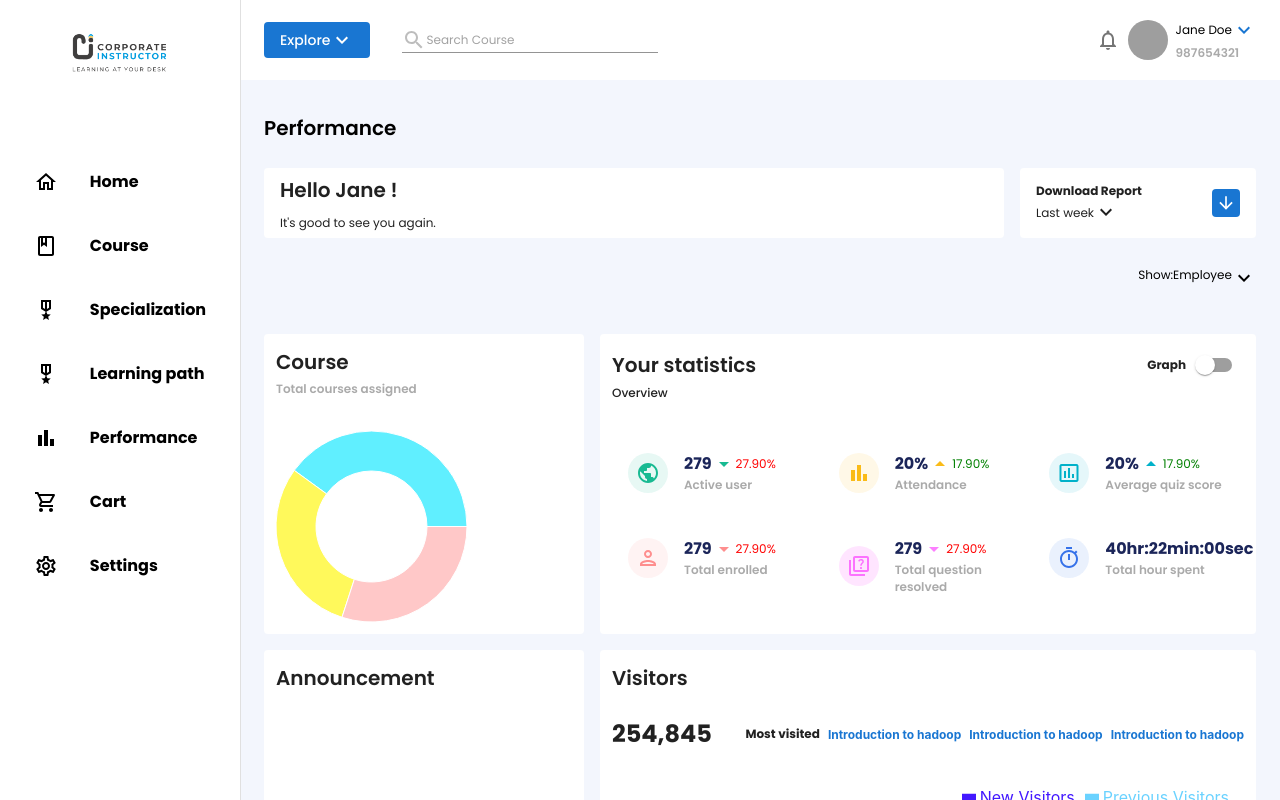
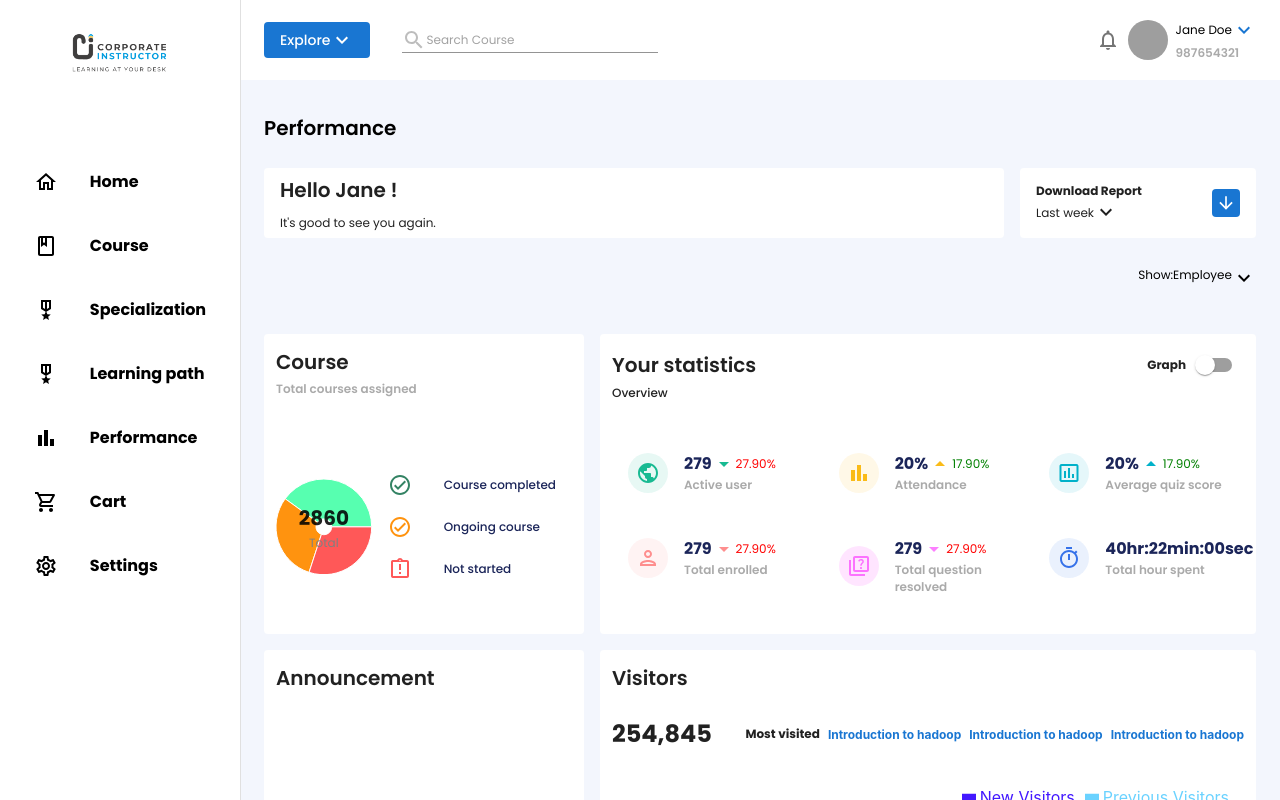
Before and after one commit to YaminNather/selection_application, a React (Create React App) app: page / in a window 1280 px wide. Shown: the top 800 px of the page. Built offline with nearby package versions, Linux system fonts and the light colour scheme; grey boxes are pictures that could not be loaded.

Commit message:
Fixed pie chart

```diff
--- a/src/pages/dashboard/dashboard_courses/courses_pie_chart.tsx
+++ b/src/pages/dashboard/dashboard_courses/courses_pie_chart.tsx
@@ -9,9 +9,9 @@ interface ChartData {
 }
 
 const chartData: ChartData[] = [
-  { name: "Group A", value: 400, color: "rgb(96, 239, 255)" },
-  { name: "Group B", value: 300, color: "rgb(255, 249, 91)" },
-  { name: "Group C", value: 300, color: "rgb(255, 200, 200)" }
+  { name: "Group A", value: 400, color: "rgba(0, 255, 135, 0.66)" },
+  { name: "Group B", value: 300, color: "#FF930F" },
+  { name: "Group C", value: 300, color: "#FF5858" }
 ];
 
 const CoursesPieChart: FC = (props) => {
@@ -31,7 +31,7 @@ const CoursesPieChart: FC = (props) => {
 
   function render(): JSX.Element {
     return (
-      <Box ref={containerRef} width="100%" height="100%">
+      <Box ref={containerRef} display="flex" width="100%" height="100%" justifyContent="center" alignItems="center">
         {buildPieChart()}
       </Box>
     );
--- a/src/pages/dashboard/dashboard_courses/dashboard_courses.tsx
+++ b/src/pages/dashboard/dashboard_courses/dashboard_courses.tsx
@@ -1,8 +1,15 @@
 import Box from "@mui/material/Box";
 import Card from "@mui/material/Card";
+import List from "@mui/material/List";
+import ListItem from "@mui/material/ListItem";
+import ListItemIcon from "@mui/material/ListItemIcon";
+import ListItemText from "@mui/material/ListItemText";
 import Typography from "@mui/material/Typography";
 import { FC } from "react";
 import CoursesPieChart from "./courses_pie_chart";
+import CheckCircleOutlined from "@mui/icons-material/CheckCircleOutlined";
+import ShowChartOutlined from "@mui/icons-material/ShowChartOutlined";
+import AssignmentLateOutlined from "@mui/icons-material/AssignmentLateOutlined";
 
 const DashboardCourses: FC = (props) => {
   function render(): JSX.Element {
@@ -12,8 +19,48 @@ const DashboardCourses: FC = (props) => {
 
         <Typography variant="subtitle1">Total courses assigned</Typography>
 
-        <Box marginTop="32px" flexGrow="1">
-          <CoursesPieChart />
+        <Box marginTop="32px" display="flex" flexGrow="1.0">
+          <Box position="relative" flexGrow="1.0">
+            <CoursesPieChart />
+
+            <Box
+              position="absolute" left="0px" top="0px"
+              display="inline-flex" width="100%" height="100%"
+              flexDirection="column" justifyContent="center" alignItems="center"
+            >
+              <Typography variant="h6" fontWeight="bold">2860</Typography>
+
+              <Typography color="GrayText">Total</Typography>
+            </Box>
+          </Box>
+
+          <Box display="inline-flex" flexDirection="column" justifyContent="center" alignItems="center">
+            <List>
+              <ListItem>
+                <ListItemIcon>
+                  <CheckCircleOutlined htmlColor="#348364" />
+                </ListItemIcon>
+
+                <ListItemText primary="Course completed" />
+              </ListItem>
+
+              <ListItem>
+                <ListItemIcon>
+                  <CheckCircleOutlined htmlColor="#FF930F" />
+                </ListItemIcon>
+
+                <ListItemText primary="Ongoing course" />
+              </ListItem>
+
+              <ListItem>
+                <ListItemIcon>
+                  <AssignmentLateOutlined htmlColor="#FF5858" />
+                </ListItemIcon>
+
+                <ListItemText primary="Not started" />
+              </ListItem>
+            </List>
+          </Box>
         </Box>
       </Card>
     );
```
